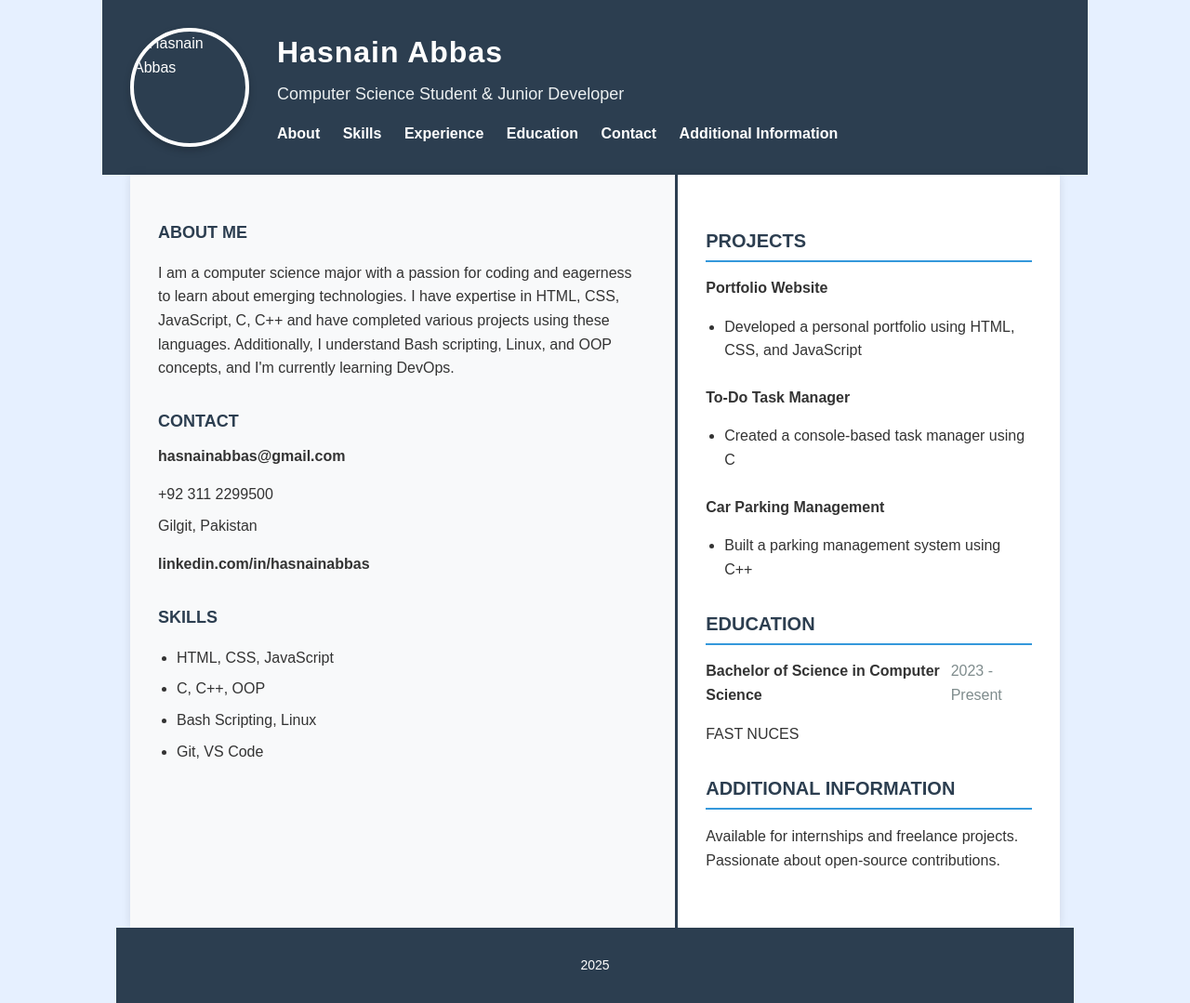
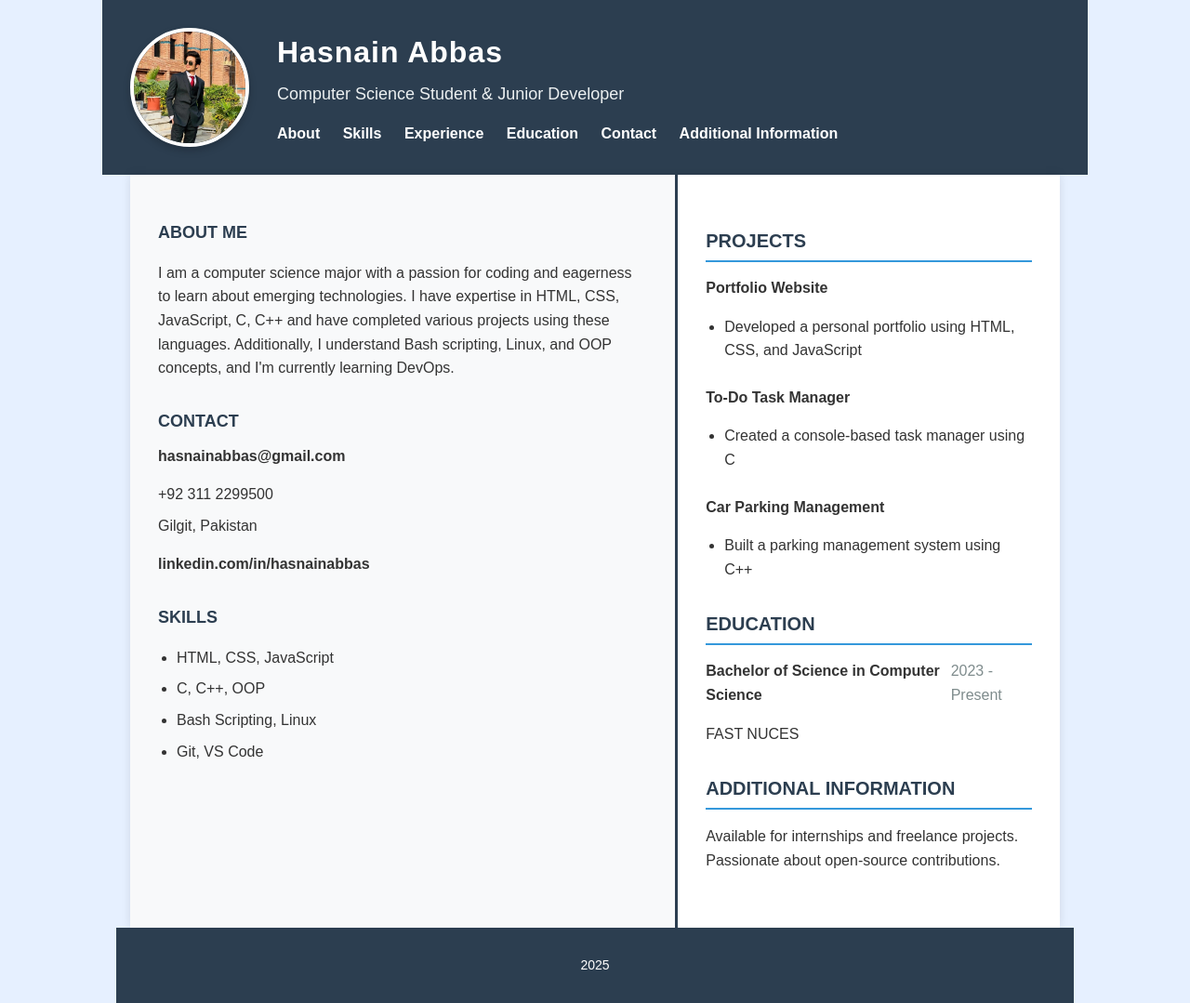
Before and after one commit to hasnainNU/InterectiveCV, a plain HTML site: page index.html in a window 1280 px wide. Shown: the whole page at 93% size. Drawn offline with Linux system fonts and the light colour scheme.

Commit message:
first commit

```diff
--- a/index.html
+++ b/index.html
@@ -9,7 +9,7 @@
 <body>
   <header>
 <div class="header-content">
-  <img src="profile.jpg" alt="Hasnain Abbas" class="profile-pic">
+  <img src="hasnain.png" alt="Hasnain Abbas" class="profile-pic">
   <div class="header-text">
      <h1>Hasnain Abbas</h1>
      <p class="job-title">Computer Science Student & Junior Developer</p>
```
Also changed, not shown: hasnain.png (added).
